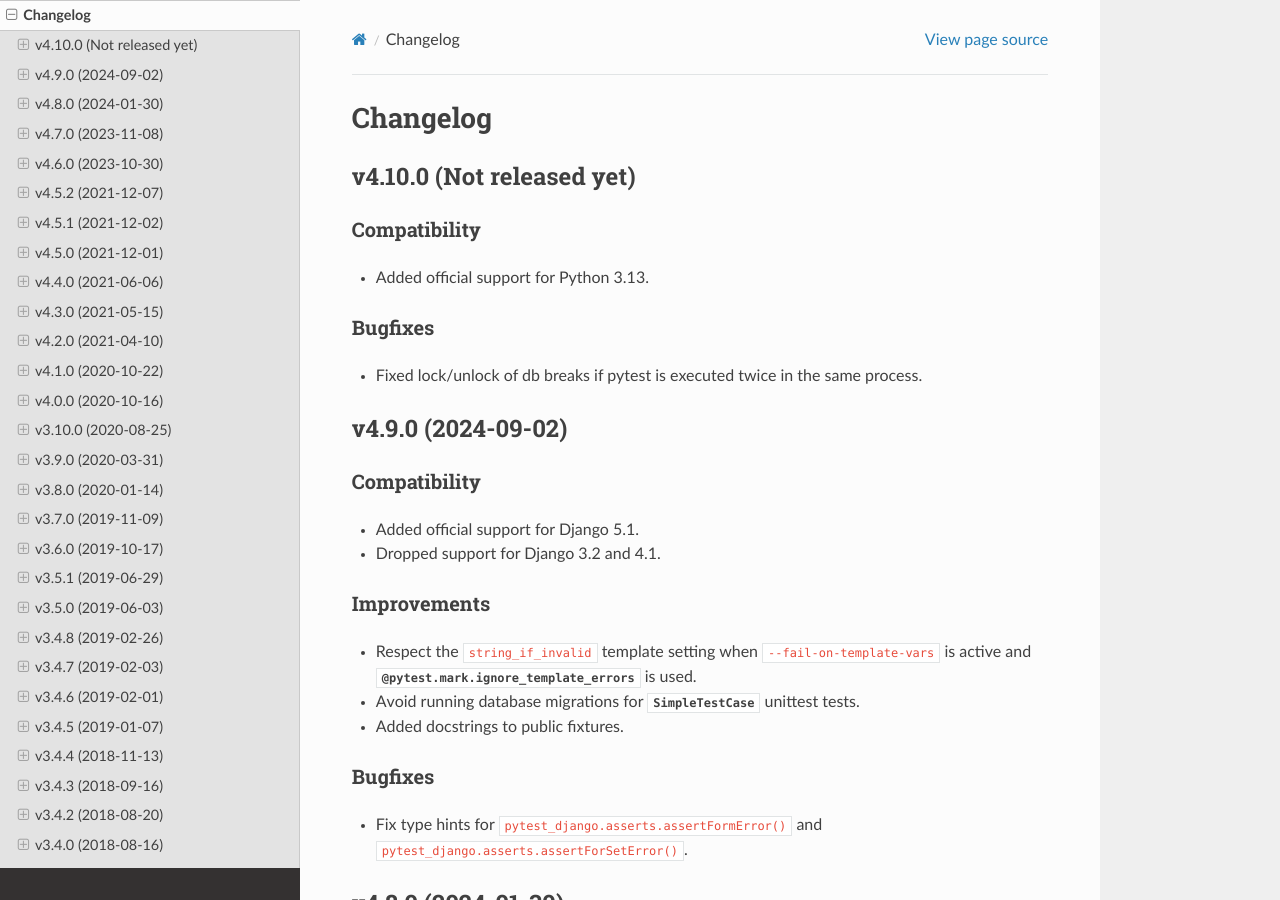
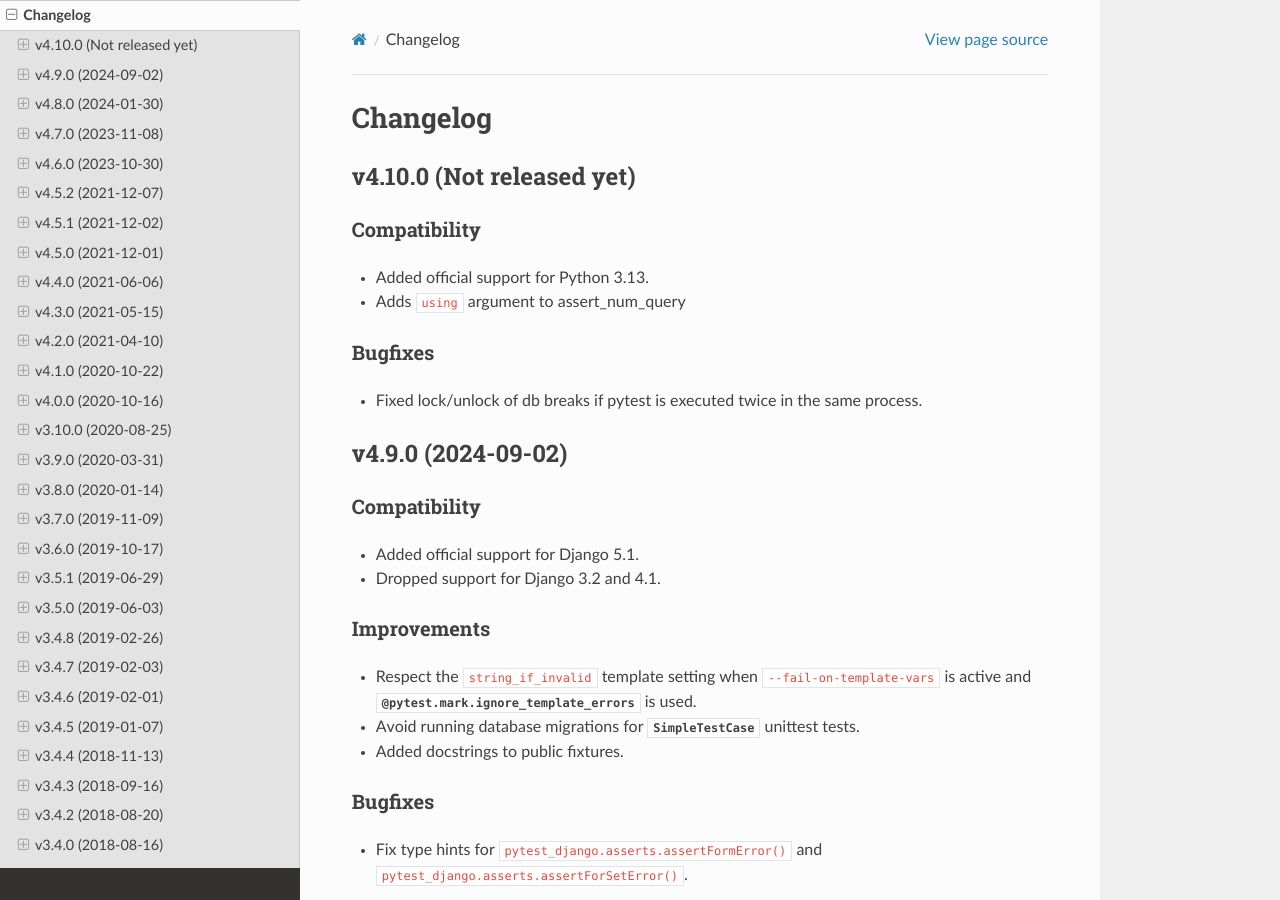
Before and after one commit to pytest-dev/pytest-django, a Sphinx documentation site: the page built from docs/changelog.rst, in a window 1280 px wide and 900 px high. Built offline with Sphinx 7.4.7 and the Read the Docs theme 3.1.0, drawn with Linux system fonts in a browser that asks for light colours; cross-references to code outside the pages are shown as plain code.

Commit message:
Update changelog.rst

```diff
--- a/docs/changelog.rst
+++ b/docs/changelog.rst
@@ -8,6 +8,7 @@
 ^^^^^^^^^^^^^
 
 * Added official support for Python 3.13.
+* Adds ``using`` argument to assert_num_query
 
 Bugfixes
 ^^^^^^^^
```
